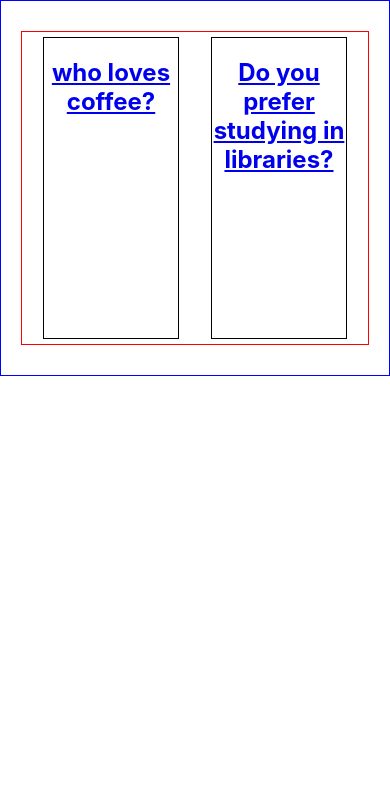
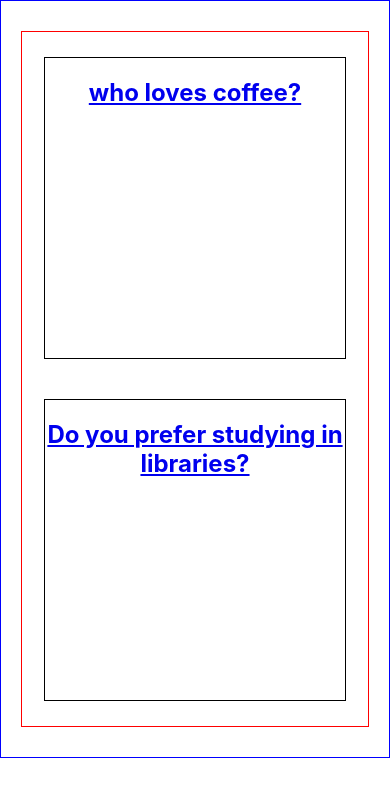
Before and after one commit to sagdish/sf-study-spots, a React (Create React App) app: page / in a window 390 px wide. Shown: the top 796 px of the page. Built offline with nearby package versions, Linux system fonts and the light colour scheme; no server answers; what google-maps-react would draw is missing.

Commit message:
css improvement: mobile view wraps are responsive

```diff
--- a/src/components/coffeeShops/cumaica.js
+++ b/src/components/coffeeShops/cumaica.js
@@ -37,10 +37,13 @@ class Cumaica extends React.Component {
 
   onMarkerClick = (props, marker, event) => {
     this.setState({
-      selectedPlace: props,
+      selectedPlace: props.name,
       activeMarker: marker,
       showingInfoWindow: true,
     });
+    console.log('props: ', props);
+    console.log('marker: ', marker);
+    console.log('event: ', event);
   }
 
   onClose = props => {
@@ -82,7 +85,7 @@ class Cumaica extends React.Component {
             onClose={this.onClose}
           >
             <div>
-              <h3>{this.state.selectedPlace.name}</h3>
+              <h3>{this.state.selectedPlace}</h3>
             </div>
           </InfoWindow>
         </Map>
--- a/src/components/components.css
+++ b/src/components/components.css
@@ -10,19 +10,25 @@
 
 .LibraryContainer {
   width: 40%;
+  min-width: 300px;
   height: 300px;
   border: 1px solid black;
+  margin: 20px auto;
 }
 
 .CoffeeContainer {
   width: 40%;
+  min-width: 300px;
   height: 300px;
   border: 1px solid black;
+  margin: 20px auto;
 }
 
 .MapsContainer {
   width: 40%;
+  min-width: 300px;
   height: 300px;
   border: 1px solid teal;
   position: relative;
+  margin: 20px auto;
 }
```
Also changed, not shown: 1 other file (tests, documents, lock files or other folders).
